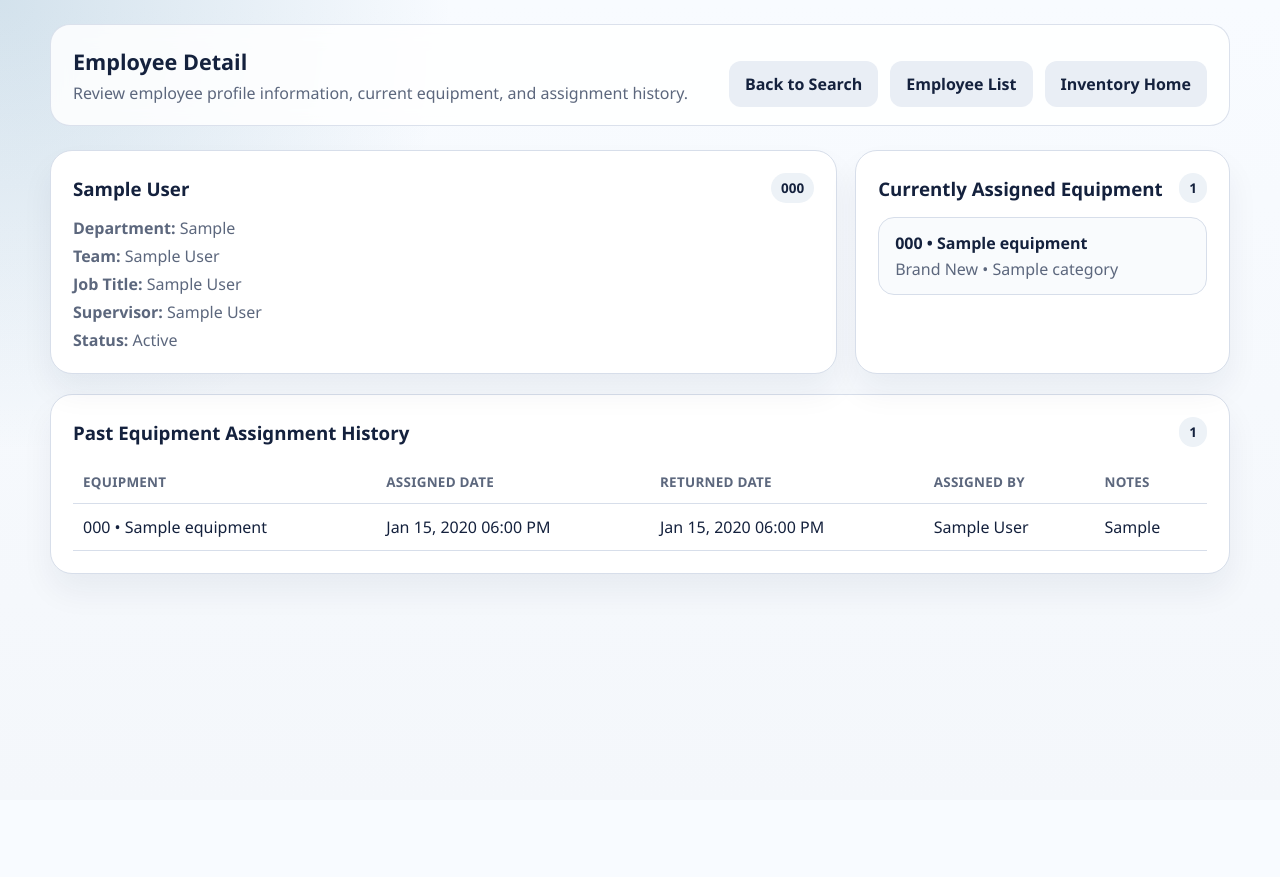
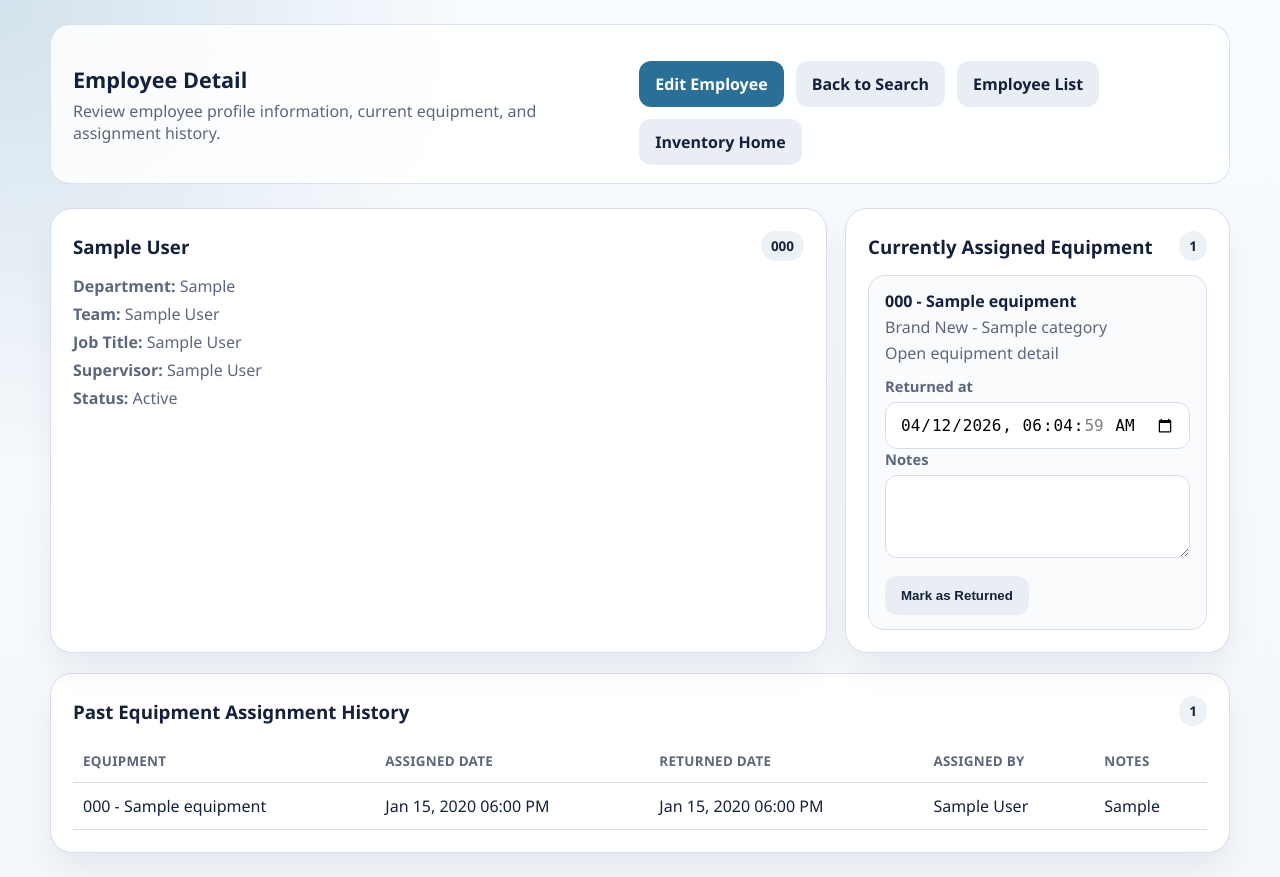
Before and after one commit to wacky004/Employee-tag-system, a Django app: page /inventory/employees/1/ in a window 1280 px wide. Before the commit the page ends 585 px from the top, so only its background shows below. Run offline with Django 5.2, Linux system fonts and the light colour scheme; a user stored in the database is signed in; tables that the repository leaves empty hold one stand-in row (values such as "Sample post").

Commit message:
Add inventory edit and update pages

```diff
--- a/inventory/forms.py
+++ b/inventory/forms.py
@@ -1,4 +1,5 @@
 from django import forms
+from django.db.models import Q
 from django.utils import timezone
 
 from .models import Employee, Equipment, EquipmentCategory, Supervisor
@@ -31,7 +32,10 @@ class EmployeeForm(forms.ModelForm):
 
     def __init__(self, *args, **kwargs):
         super().__init__(*args, **kwargs)
-        self.fields["supervisor"].queryset = Supervisor.objects.filter(is_active=True).order_by("full_name")
+        queryset = Supervisor.objects.filter(is_active=True)
+        if self.instance.pk and self.instance.supervisor_id:
+            queryset = Supervisor.objects.filter(Q(is_active=True) | Q(pk=self.instance.supervisor_id))
+        self.fields["supervisor"].queryset = queryset.order_by("full_name")
 
 
 class EmployeeAssignSupervisorForm(forms.Form):
--- a/inventory/urls.py
+++ b/inventory/urls.py
@@ -10,10 +10,13 @@ from .views import (
     EquipmentCreateView,
     EquipmentDetailView,
     EquipmentHistoryView,
+    EquipmentUpdateView,
     InventoryDashboardView,
     InventorySummaryView,
     SupervisorCreateView,
     SupervisorListView,
+    SupervisorUpdateView,
+    EmployeeUpdateView,
 )
 
 app_name = "inventory"
@@ -23,13 +26,16 @@ urlpatterns = [
     path("summary/", InventorySummaryView.as_view(), name="summary"),
     path("supervisors/", SupervisorListView.as_view(), name="supervisor-list"),
     path("supervisors/create/", SupervisorCreateView.as_view(), name="supervisor-create"),
+    path("supervisors/<int:pk>/edit/", SupervisorUpdateView.as_view(), name="supervisor-update"),
     path("employees/", EmployeeListView.as_view(), name="employee-list"),
     path("employees/create/", EmployeeCreateView.as_view(), name="employee-create"),
     path("employees/search/", EmployeeSearchView.as_view(), name="employee-search"),
+    path("employees/<int:pk>/edit/", EmployeeUpdateView.as_view(), name="employee-update"),
     path("employees/<int:pk>/", EmployeeDetailView.as_view(), name="employee-detail"),
     path("employees/assign-supervisor/", EmployeeAssignSupervisorView.as_view(), name="employee-assign-supervisor"),
     path("equipment/assign/", EquipmentAssignmentCreateView.as_view(), name="equipment-assign"),
     path("equipment/create/", EquipmentCreateView.as_view(), name="equipment-create"),
+    path("equipment/<int:pk>/edit/", EquipmentUpdateView.as_view(), name="equipment-update"),
     path("equipment/<int:pk>/history/", EquipmentHistoryView.as_view(), name="equipment-history"),
     path("equipment/<int:pk>/", EquipmentDetailView.as_view(), name="equipment-detail"),
 ]
--- a/inventory/views.py
+++ b/inventory/views.py
@@ -5,7 +5,7 @@ from django.db.models import Count, Q
 from django.shortcuts import get_object_or_404, redirect
 from django.urls import reverse
 from django.utils import timezone
-from django.views.generic import CreateView, DetailView, FormView, ListView, TemplateView
+from django.views.generic import CreateView, DetailView, FormView, ListView, TemplateView, UpdateView
 
 from .forms import (
     EquipmentAssignmentCreateForm,
@@ -49,6 +49,33 @@ def _build_assignment_history(equipment):
             }
         )
     return assignment_history
+
+
+def _get_active_assignment(equipment):
+    return equipment.assignments.filter(returned_at__isnull=True).select_related("employee", "assigned_by").first()
+
+
+def _return_equipment_assignment(equipment, returned_at, notes):
+    assignment = _get_active_assignment(equipment)
+    if not assignment:
+        return None
+
+    assignment.returned_at = returned_at
+    assignment.remarks = notes or assignment.remarks
+    assignment.save(update_fields=["returned_at", "remarks"])
+
+    equipment.current_employee = None
+    equipment.save(update_fields=["current_employee"])
+
+    EquipmentHistoryLog.objects.create(
+        equipment=equipment,
+        employee=assignment.employee,
+        assignment=assignment,
+        action=EquipmentHistoryLog.Action.RETURNED,
+        status_snapshot=equipment.status,
+        remarks=notes,
+    )
+    return assignment
 
 
 class InventoryAccessMixin(LoginRequiredMixin, UserPassesTestMixin):
@@ -321,9 +348,7 @@ class EquipmentDetailView(SuperAdminInventoryAccessMixin, DetailView):
     def get_context_data(self, **kwargs):
         context = super().get_context_data(**kwargs)
         equipment = self.object
-        context["active_assignment"] = equipment.assignments.filter(returned_at__isnull=True).select_related(
-            "employee", "assigned_by"
-        ).first()
+        context["active_assignment"] = _get_active_assignment(equipment)
         context["assignment_history"] = _build_assignment_history(equipment)
         context["return_form"] = kwargs.get("return_form") or EquipmentReturnForm(prefix="return")
         return context
@@ -332,34 +357,17 @@ class EquipmentDetailView(SuperAdminInventoryAccessMixin, DetailView):
         self.object = self.get_object()
         form = EquipmentReturnForm(request.POST, prefix="return")
         if form.is_valid():
-            self._return_equipment(
+            assignment = _return_equipment_assignment(
                 equipment=self.object,
                 returned_at=form.cleaned_data["returned_at"],
                 notes=form.cleaned_data["notes"],
             )
+            if not assignment:
+                messages.error(request, "This equipment has already been returned.")
+                return redirect("inventory:equipment-detail", pk=self.object.pk)
             messages.success(request, "Equipment returned successfully.")
             return redirect("inventory:equipment-detail", pk=self.object.pk)
         return self.render_to_response(self.get_context_data(return_form=form))
-
-    def _return_equipment(self, equipment, returned_at, notes):
-        assignment = get_object_or_404(
-            EquipmentAssignment.objects.select_related("employee"),
-            equipment=equipment,
-            returned_at__isnull=True,
-        )
-        assignment.returned_at = returned_at
-        assignment.remarks = notes or assignment.remarks
-        assignment.save(update_fields=["returned_at", "remarks"])
-        equipment.current_employee = None
-        equipment.save(update_fields=["current_employee"])
-        EquipmentHistoryLog.objects.create(
-            equipment=equipment,
-            employee=assignment.employee,
-            assignment=assignment,
-            action=EquipmentHistoryLog.Action.RETURNED,
-            status_snapshot=equipment.status,
-            remarks=notes,
-        )
 
 
 class EquipmentHistoryView(SuperAdminInventoryAccessMixin, DetailView):
@@ -389,6 +397,19 @@ class SupervisorCreateView(SuperAdminInventoryAccessMixin, CreateView):
 
     def form_valid(self, form):
         messages.success(self.request, "Supervisor created successfully.")
+        return super().form_valid(form)
+
+    def get_success_url(self):
+        return reverse("inventory:supervisor-list")
+
+
+class SupervisorUpdateView(SuperAdminInventoryAccessMixin, UpdateView):
+    model = Supervisor
+    form_class = SupervisorForm
+    template_name = "inventory/supervisor_update.html"
+
+    def form_valid(self, form):
+        messages.success(self.request, "Supervisor updated successfully.")
         return super().form_valid(form)
 
     def get_success_url(self):
@@ -457,11 +478,54 @@ class EmployeeDetailView(SuperAdminInventoryAccessMixin, DetailView):
     def get_context_data(self, **kwargs):
         context = super().get_context_data(**kwargs)
         employee = self.object
-        context["current_equipment"] = Equipment.objects.filter(current_employee=employee).order_by("asset_code", "name")
+        current_equipment = list(
+            Equipment.objects.filter(current_employee=employee).order_by("asset_code", "name")
+        )
         context["assignment_history"] = EquipmentAssignment.objects.select_related(
             "equipment", "assigned_by"
         ).filter(employee=employee).order_by("-assigned_at", "-id")
+        context["current_equipment"] = current_equipment
+        context["current_equipment_rows"] = kwargs.get("current_equipment_rows") or [
+            {
+                "equipment": equipment,
+                "return_form": EquipmentReturnForm(prefix=f"return-{equipment.id}"),
+            }
+            for equipment in current_equipment
+        ]
         return context
+
+    def post(self, request, *args, **kwargs):
+        self.object = self.get_object()
+        equipment = get_object_or_404(
+            Equipment.objects.select_related("current_employee"),
+            pk=request.POST.get("equipment_id"),
+            current_employee=self.object,
+        )
+        form = EquipmentReturnForm(request.POST, prefix=f"return-{equipment.id}")
+        if form.is_valid():
+            assignment = _return_equipment_assignment(
+                equipment=equipment,
+                returned_at=form.cleaned_data["returned_at"],
+                notes=form.cleaned_data["notes"],
+            )
+            if not assignment:
+                messages.error(request, "This equipment has already been returned.")
+                return redirect("inventory:employee-detail", pk=self.object.pk)
+            messages.success(request, "Equipment returned successfully.")
+            return redirect("inventory:employee-detail", pk=self.object.pk)
+
+        current_equipment = list(
+            Equipment.objects.filter(current_employee=self.object).order_by("asset_code", "name")
+        )
+        current_equipment_rows = []
+        for item in current_equipment:
+            current_equipment_rows.append(
+                {
+                    "equipment": item,
+                    "return_form": form if item.id == equipment.id else EquipmentReturnForm(prefix=f"return-{item.id}"),
+                }
+            )
+        return self.render_to_response(self.get_context_data(current_equipment_rows=current_equipment_rows))
 
 
 class EmployeeCreateView(SuperAdminInventoryAccessMixin, CreateView):
@@ -477,6 +541,19 @@ class EmployeeCreateView(SuperAdminInventoryAccessMixin, CreateView):
         return reverse("inventory:employee-list")
 
 
+class EmployeeUpdateView(SuperAdminInventoryAccessMixin, UpdateView):
+    model = Employee
+    form_class = EmployeeForm
+    template_name = "inventory/employee_update.html"
+
+    def form_valid(self, form):
+        messages.success(self.request, "Employee updated successfully.")
+        return super().form_valid(form)
+
+    def get_success_url(self):
+        return reverse("inventory:employee-detail", kwargs={"pk": self.object.pk})
+
+
 class EmployeeAssignSupervisorView(SuperAdminInventoryAccessMixin, FormView):
     form_class = EmployeeAssignSupervisorForm
     template_name = "inventory/employee_assign_supervisor.html"
@@ -488,3 +565,16 @@ class EmployeeAssignSupervisorView(SuperAdminInventoryAccessMixin, FormView):
         employee.save(update_fields=["supervisor"])
         messages.success(self.request, "Employee assigned to supervisor successfully.")
         return redirect("inventory:employee-list")
+
+
+class EquipmentUpdateView(SuperAdminInventoryAccessMixin, UpdateView):
+    model = Equipment
+    form_class = EquipmentForm
+    template_name = "inventory/equipment_update.html"
+
+    def form_valid(self, form):
+        messages.success(self.request, "Equipment updated successfully.")
+        return super().form_valid(form)
+
+    def get_success_url(self):
+        return reverse("inventory:equipment-detail", kwargs={"pk": self.object.pk})
--- a/templates/inventory/employee_detail.html
+++ b/templates/inventory/employee_detail.html
@@ -11,6 +11,7 @@
                 <p>Review employee profile information, current equipment, and assignment history.</p>
             </div>
             <div class="actions">
+                <a href="{% url 'inventory:employee-update' employee.pk %}" class="button">Edit Employee</a>
                 <a href="{% url 'inventory:employee-search' %}" class="button secondary">Back to Search</a>
                 <a href="{% url 'inventory:employee-list' %}" class="button secondary">Employee List</a>
                 <a href="{% url 'inventory:dashboard' %}" class="button secondary">Inventory Home</a>
@@ -35,13 +36,31 @@
                     <h3>Currently Assigned Equipment</h3>
                     <span class="badge">{{ current_equipment|length }}</span>
                 </div>
-                {% if current_equipment %}
+                {% if current_equipment_rows %}
                 <div class="list">
-                    {% for equipment in current_equipment %}
+                    {% for row in current_equipment_rows %}
                     <div class="list-item">
                         <div>
-                            <strong>{{ equipment.asset_code }} • {{ equipment.name }}</strong>
-                            <p>{{ equipment.get_status_display }}{% if equipment.category %} • {{ equipment.category.name }}{% endif %}</p>
+                            <strong>{{ row.equipment.asset_code }} - {{ row.equipment.name }}</strong>
+                            <p>{{ row.equipment.get_status_display }}{% if row.equipment.category %} - {{ row.equipment.category.name }}{% endif %}</p>
+                            <p><a href="{% url 'inventory:equipment-detail' row.equipment.pk %}">Open equipment detail</a></p>
+                            <form method="post" style="margin-top: 12px;">
+                                {% csrf_token %}
+                                <input type="hidden" name="equipment_id" value="{{ row.equipment.id }}">
+                                {% for field in row.return_form %}
+                                <div class="field">
+                                    <label for="{{ field.id_for_label }}">{{ field.label }}</label>
+                                    {{ field }}
+                                    {% if field.errors %}<div class="muted">{{ field.errors|join:", " }}</div>{% endif %}
+                                </div>
+                                {% endfor %}
+                                {% if row.return_form.non_field_errors %}
+                                <div class="muted">{{ row.return_form.non_field_errors|join:", " }}</div>
+                                {% endif %}
+                                <div class="actions">
+                                    <button type="submit" class="button secondary">Mark as Returned</button>
+                                </div>
+                            </form>
                         </div>
                     </div>
                     {% endfor %}
@@ -72,7 +91,7 @@
                     <tbody>
                         {% for assignment in assignment_history %}
                         <tr>
-                            <td>{{ assignment.equipment.asset_code }} • {{ assignment.equipment.name }}</td>
+                            <td>{{ assignment.equipment.asset_code }} - {{ assignment.equipment.name }}</td>
                             <td>{{ assignment.assigned_at|date:"M j, Y h:i A" }}</td>
                             <td>{% if assignment.returned_at %}{{ assignment.returned_at|date:"M j, Y h:i A" }}{% else %}Active{% endif %}</td>
                             <td>{% if assignment.assigned_by %}{{ assignment.assigned_by.get_full_name|default:assignment.assigned_by.username }}{% else %}-{% endif %}</td>
--- a/templates/inventory/employee_list.html
+++ b/templates/inventory/employee_list.html
@@ -58,23 +58,25 @@
                             <th>Department</th>
                             <th>Team</th>
                             <th>Job Title</th>
+                            <th>Actions</th>
                         </tr>
                     </thead>
                     <tbody>
                         {% for employee in employees %}
                         <tr>
                             <td>
-                                <strong>{{ employee.full_name }}</strong>
+                                <strong><a href="{% url 'inventory:employee-detail' employee.pk %}">{{ employee.full_name }}</a></strong>
                                 <div class="muted">{{ employee.employee_code }}</div>
                             </td>
                             <td>{% if employee.supervisor %}{{ employee.supervisor.full_name }}{% else %}-{% endif %}</td>
                             <td>{{ employee.department|default:"-" }}</td>
                             <td>{{ employee.team_name|default:"-" }}</td>
                             <td>{{ employee.job_title|default:"-" }}</td>
+                            <td><a href="{% url 'inventory:employee-update' employee.pk %}">Edit</a></td>
                         </tr>
                         {% empty %}
                         <tr>
-                            <td colspan="5" class="muted">No employees found.</td>
+                            <td colspan="6" class="muted">No employees found.</td>
                         </tr>
                         {% endfor %}
                     </tbody>
--- a/templates/inventory/equipment_detail.html
+++ b/templates/inventory/equipment_detail.html
@@ -12,6 +12,7 @@
             </div>
             <div class="actions">
                 <a href="{% url 'inventory:equipment-assign' %}" class="button">Assign Equipment</a>
+                <a href="{% url 'inventory:equipment-update' equipment.pk %}" class="button secondary">Edit Equipment</a>
                 <a href="{% url 'inventory:equipment-history' equipment.pk %}" class="button secondary">Full History</a>
                 <a href="{% url 'inventory:dashboard' %}" class="button secondary">Inventory Home</a>
             </div>
--- a/templates/inventory/supervisor_list.html
+++ b/templates/inventory/supervisor_list.html
@@ -32,6 +32,7 @@
                             <th>Job Title</th>
                             <th>Employees</th>
                             <th>Status</th>
+                            <th>Actions</th>
                         </tr>
                     </thead>
                     <tbody>
@@ -45,10 +46,11 @@
                             <td>{{ supervisor.job_title|default:"-" }}</td>
                             <td>{{ supervisor.member_count }}</td>
                             <td>{% if supervisor.is_active %}Active{% else %}Inactive{% endif %}</td>
+                            <td><a href="{% url 'inventory:supervisor-update' supervisor.pk %}">Edit</a></td>
                         </tr>
                         {% empty %}
                         <tr>
-                            <td colspan="5" class="muted">No supervisors created yet.</td>
+                            <td colspan="6" class="muted">No supervisors created yet.</td>
                         </tr>
                         {% endfor %}
                     </tbody>
```
Also changed, not shown: inventory/tests.py (+203 -0 lines), templates/inventory/employee_update.html (added, +36 -0 lines), templates/inventory/equipment_update.html (added, +36 -0 lines), templates/inventory/supervisor_update.html (added, +36 -0 lines).
